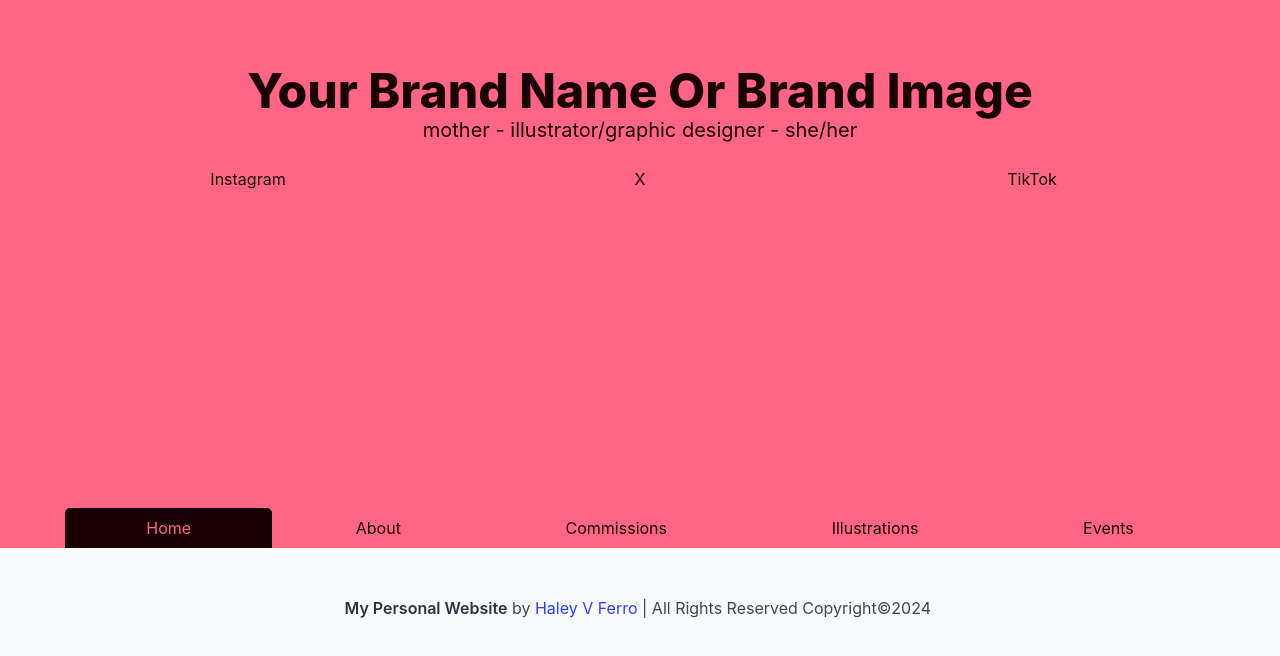
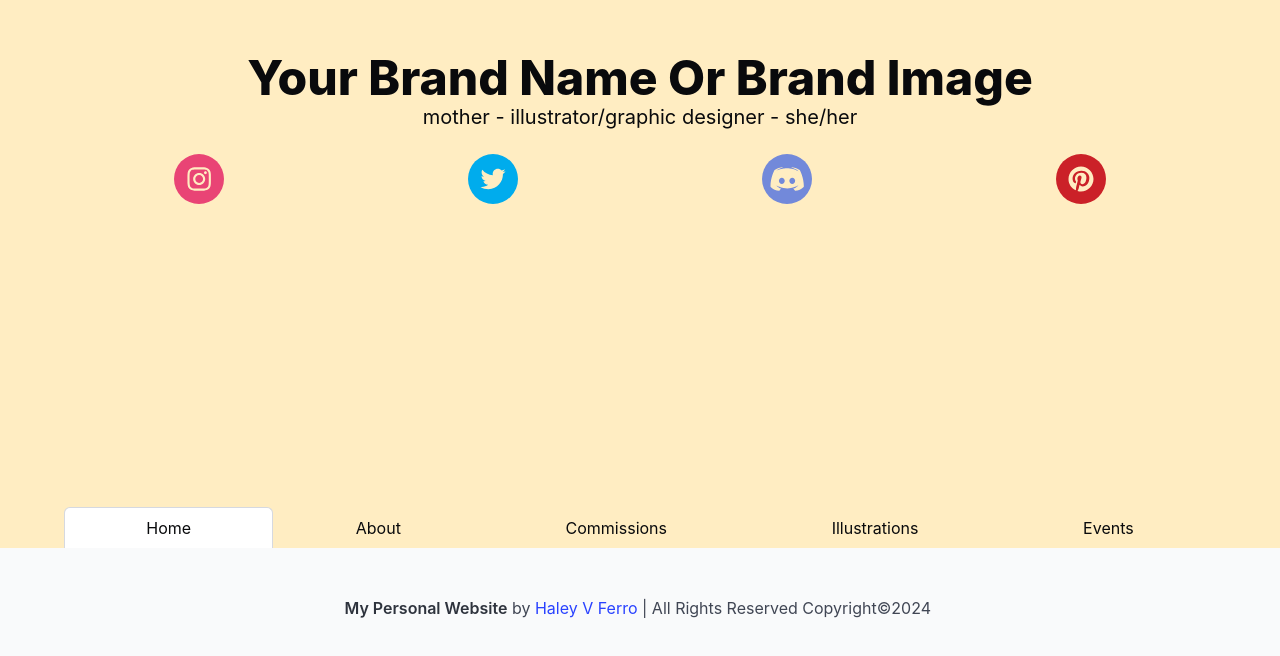
Before and after one commit to Gonzalez32/portfolio_hvf, a React (Create React App) app: page / in a window 1280 px wide. Shown: the part 252-908 px from the top of the page. Built offline with nearby package versions, Linux system fonts and the light colour scheme.

Commit message:
modified file to render social icons and updated page/UI

```diff
--- a/src/components/Sicky_note.js
+++ b/src/components/Sicky_note.js
@@ -1,9 +1,11 @@
 import React from "react";
+import ReactDOM from "react-dom";
+import { SocialIcon } from "react-social-icons";
 
 const Sicky_note = () => {
   return (
     <div>
-      <section class="hero is-danger is-fullheight">
+      <section class="hero has-background-warning-light is-fullheight">
         {/* <!-- Hero head: will stick at the top --> */}
         {/* <div class="hero-head">
           <header class="navbar">
@@ -44,15 +46,39 @@ const Sicky_note = () => {
         {/* <!-- Hero content: will be in the middle --> */}
         <div class="hero-body">
           <div class="container has-text-centered">
-            <h1 class="title is-1">Your Brand Name Or Brand Image</h1>
-            <p class="subtitle">
+            <h1 class="title is-1 has-text-black">
+              Your Brand Name Or Brand Image
+            </h1>
+            <p class="subtitle has-text-black">
               mother - illustrator/graphic designer - she/her
             </p>
             <div class="columns">
-              <div class="column">Instagram</div>
-              <div class="column">X</div>
+              <div class="column">
+                <SocialIcon
+                  url="https://instagram.com"
+                  href="https://www.instagram.com/lillemonsweets/"
+                />
+              </div>
+              <div class="column">
+                <SocialIcon
+                  url="https://twitter.com"
+                  href="https://twitter.com/HaleyVFerro"
+                />
+              </div>
               {/* <div class="column">Store</div> */}
-              <div class="column">TikTok</div>
+              <div class="column">
+                <SocialIcon
+                  url="https://discord.com"
+                  href="https://discord.com/lillemonsweets"
+                />
+              </div>
+              <div class="column">
+                <SocialIcon
+                  url="https://pinterest.com"
+                  href="https://www.pinterest.com/victorytracks/"
+                />
+              </div>
+              {/* <div class="column">TikTok</div> */}
             </div>
           </div>
         </div>
@@ -63,19 +89,19 @@ const Sicky_note = () => {
             <div class="container">
               <ul>
                 <li class="is-active">
-                  <a>Home</a>
+                  <a class="has-text-black">Home</a>
                 </li>
                 <li>
-                  <a>About</a>
+                  <a class="has-text-black">About</a>
                 </li>
                 <li>
-                  <a>Commissions</a>
+                  <a class="has-text-black">Commissions</a>
                 </li>
                 <li>
-                  <a>Illustrations</a>
+                  <a class="has-text-black">Illustrations</a>
                 </li>
                 <li>
-                  <a>Events</a>
+                  <a class="has-text-black">Events</a>
                 </li>
               </ul>
             </div>
```
